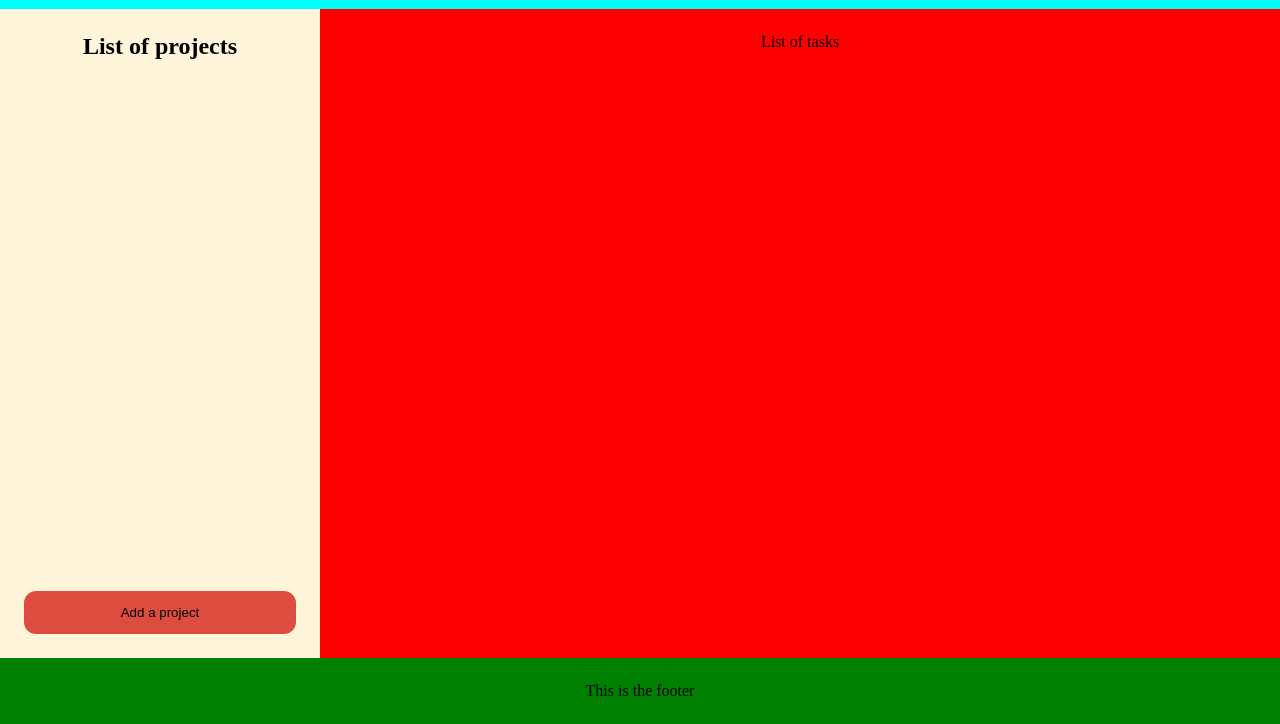
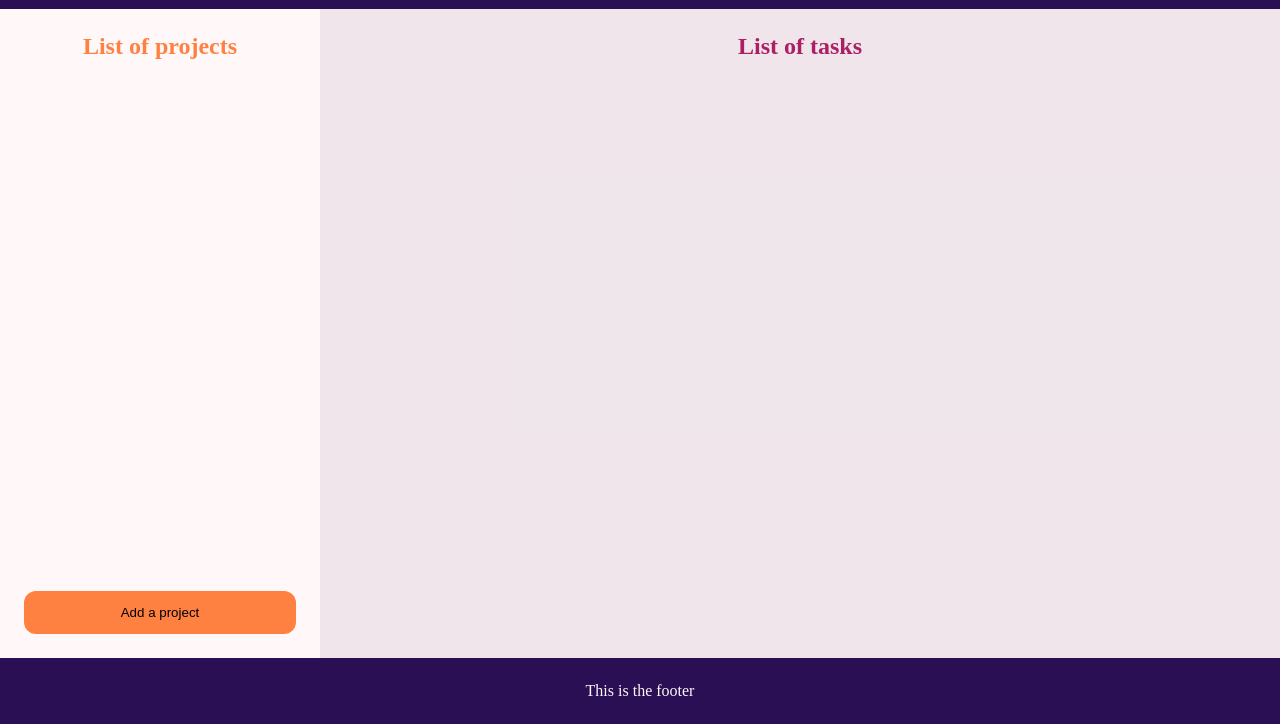
Before and after one commit to emiledrablant/tod-o-din, a website built with webpack: page src/todo.html in a window 1280 px wide. Shown: the part 76-800 px from the top of the page. Built offline with nearby package versions, Linux system fonts and the light colour scheme.

Commit message:
added basic graphic interface

```diff
--- a/src/style.css
+++ b/src/style.css
@@ -8,6 +8,8 @@
 html, body {
     width: 100%;
     height: 100%;
+    color: #fff7f8;
+    background-color:  #2b0f54;
 }
 
 #container {
@@ -32,7 +34,7 @@ html, body {
 }
 
 #header {
-    background-color: aqua;
+
 }
 
 #menu, #content {
@@ -40,26 +42,28 @@ html, body {
 }
 
 #menu {
-    background-color: #fef5db;
+    color: #ff8142;
+    background-color: #fff7f8;
     display: grid;
 }
 
 #btn-project {
     align-self: end;
     padding: 12px;
-    background-color: #dd4d3f;
+    background-color: #ff8142;
     border-radius: 12px;
-    border: #dd4d3f 2px solid;
+    border: #ff8142 2px solid;
 }
 
 #btn-project:hover {
-    border: black 2px solid;
+    border: #2b0f54 2px solid;
 }
 
 #content {
-    background-color: red;
+    color:#ab1f65;
+    background-color: #fff7f8ec;
 }
 
 #footer {
-    background-color: green;
+    background-color:#2b0f54 ;
 }
--- a/src/todo.html
+++ b/src/todo.html
@@ -12,7 +12,7 @@
         <h2>List of projects</h2>
         <button id="btn-project">Add a project</button>
       </div>
-      <div id="content">List of tasks</div>
+      <div id="content"><h2>List of tasks</h2></div>
       <div id="footer">This is the footer</div>
     </div>
   </body>
```
